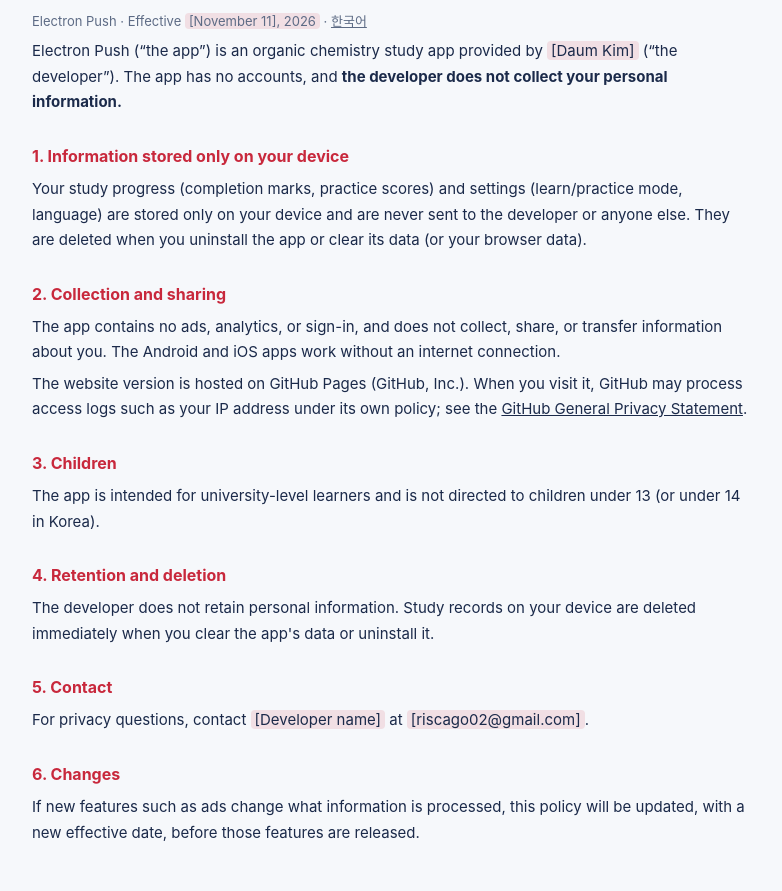
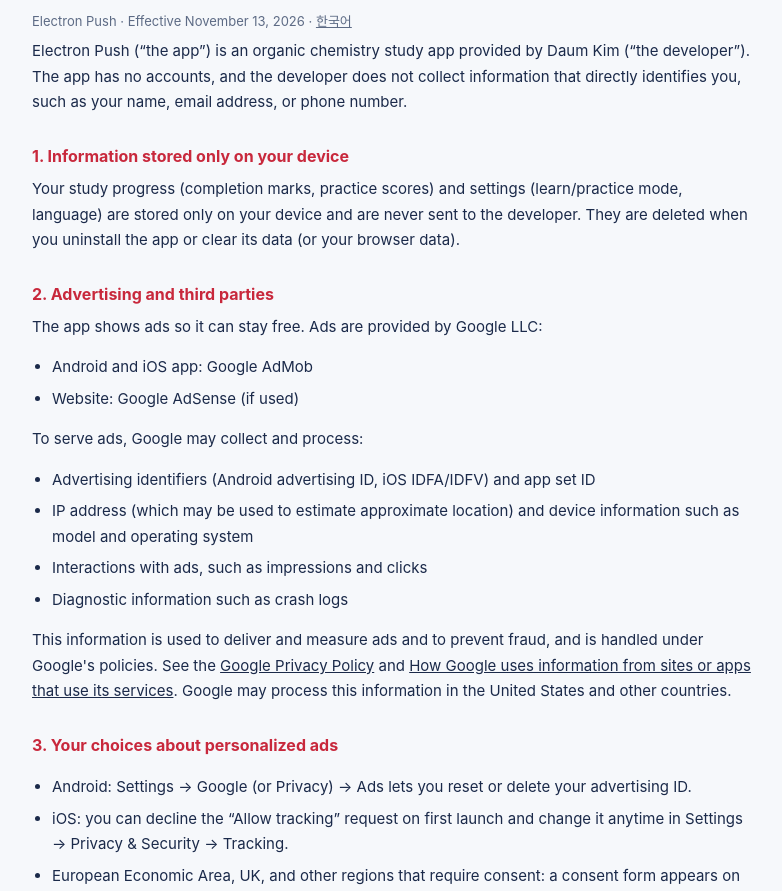
Before and after one commit to riscago/riscago.github.io, a plain HTML site: page web/privacy-en.html in a window 1280 px wide. Shown: the part 61-952 px from the top of the page, without its empty margins (248-1030 px from the left). Drawn offline with Linux system fonts and the light colour scheme.

Commit message:
Add files via upload

```diff
--- a/web/privacy-en.html
+++ b/web/privacy-en.html
@@ -12,6 +12,7 @@
   h1{font-size:22px;margin:0 0 4px}
   h2{font-size:16px;margin:28px 0 6px;color:var(--accent)}
   p,li{margin:6px 0}
+  ul{padding-left:20px}
   .meta{color:var(--soft);font-size:13px}
   a{color:inherit}
   .fill{background:rgba(200,40,60,.12);padding:0 4px;border-radius:4px}
@@ -20,28 +21,47 @@
 <body>
 <main>
 <h1>Privacy Policy</h1>
-<p class="meta">Electron Push · Effective <span class="fill">[November 11], 2026</span> · <a href="privacy-ko.html">한국어</a></p>
+<p class="meta">Electron Push · Effective November 13, 2026 · <a href="privacy-ko.html">한국어</a></p>
 
-<p>Electron Push (“the app”) is an organic chemistry study app provided by <span class="fill">[Daum Kim]</span> (“the developer”). The app has no accounts, and <b>the developer does not collect your personal information.</b></p>
+<p>Electron Push (“the app”) is an organic chemistry study app provided by Daum Kim (“the developer”). The app has no accounts, and the developer does not collect information that directly identifies you, such as your name, email address, or phone number.</p>
 
 <h2>1. Information stored only on your device</h2>
-<p>Your study progress (completion marks, practice scores) and settings (learn/practice mode, language) are stored only on your device and are never sent to the developer or anyone else. They are deleted when you uninstall the app or clear its data (or your browser data).</p>
+<p>Your study progress (completion marks, practice scores) and settings (learn/practice mode, language) are stored only on your device and are never sent to the developer. They are deleted when you uninstall the app or clear its data (or your browser data).</p>
 
-<h2>2. Collection and sharing</h2>
-<p>The app contains no ads, analytics, or sign-in, and does not collect, share, or transfer information about you. The Android and iOS apps work without an internet connection.</p>
-<p>The website version is hosted on GitHub Pages (GitHub, Inc.). When you visit it, GitHub may process access logs such as your IP address under its own policy; see the <a href="https://docs.github.com/site-policy/privacy-policies/github-general-privacy-statement" target="_blank" rel="noopener">GitHub General Privacy Statement</a>.</p>
+<h2>2. Advertising and third parties</h2>
+<p>The app shows ads so it can stay free. Ads are provided by Google LLC:</p>
+<ul>
+  <li>Android and iOS app: Google AdMob</li>
+  <li>Website: Google AdSense (if used)</li>
+</ul>
+<p>To serve ads, Google may collect and process:</p>
+<ul>
+  <li>Advertising identifiers (Android advertising ID, iOS IDFA/IDFV) and app set ID</li>
+  <li>IP address (which may be used to estimate approximate location) and device information such as model and operating system</li>
+  <li>Interactions with ads, such as impressions and clicks</li>
+  <li>Diagnostic information such as crash logs</li>
+</ul>
+<p>This information is used to deliver and measure ads and to prevent fraud, and is handled under Google's policies. See the <a href="https://policies.google.com/privacy" target="_blank" rel="noopener">Google Privacy Policy</a> and <a href="https://policies.google.com/technologies/partner-sites" target="_blank" rel="noopener">How Google uses information from sites or apps that use its services</a>. Google may process this information in the United States and other countries.</p>
 
-<h2>3. Children</h2>
+<h2>3. Your choices about personalized ads</h2>
+<ul>
+  <li>Android: Settings → Google (or Privacy) → Ads lets you reset or delete your advertising ID.</li>
+  <li>iOS: you can decline the “Allow tracking” request on first launch and change it anytime in Settings → Privacy &amp; Security → Tracking.</li>
+  <li>European Economic Area, UK, and other regions that require consent: a consent form appears on first launch; you can change your choice later with “Ad privacy options” at the bottom of the home screen.</li>
+</ul>
+<p>If you turn off personalized ads, you will still see ads, but they won't be based on your interests.</p>
+
+<h2>4. Children</h2>
 <p>The app is intended for university-level learners and is not directed to children under 13 (or under 14 in Korea).</p>
 
-<h2>4. Retention and deletion</h2>
+<h2>5. Retention and deletion</h2>
 <p>The developer does not retain personal information. Study records on your device are deleted immediately when you clear the app's data or uninstall it.</p>
 
-<h2>5. Contact</h2>
-<p>For privacy questions, contact <span class="fill">[Developer name]</span> at <span class="fill">[riscago02@gmail.com]</span>.</p>
+<h2>6. Contact</h2>
+<p>For privacy questions or requests, contact Daum Kim at riscago02@gmail.com. You can manage information Google processes for ads through your Google account settings or the choices in section 3.</p>
 
-<h2>6. Changes</h2>
-<p>If new features such as ads change what information is processed, this policy will be updated, with a new effective date, before those features are released.</p>
+<h2>7. Changes</h2>
+<p>If this policy changes, the effective date above will be updated and the change will be posted in the app and on this page.</p>
 </main>
 </body>
 </html>
```
Also changed, not shown: web/privacy-ko.html (+44 -13 lines).
